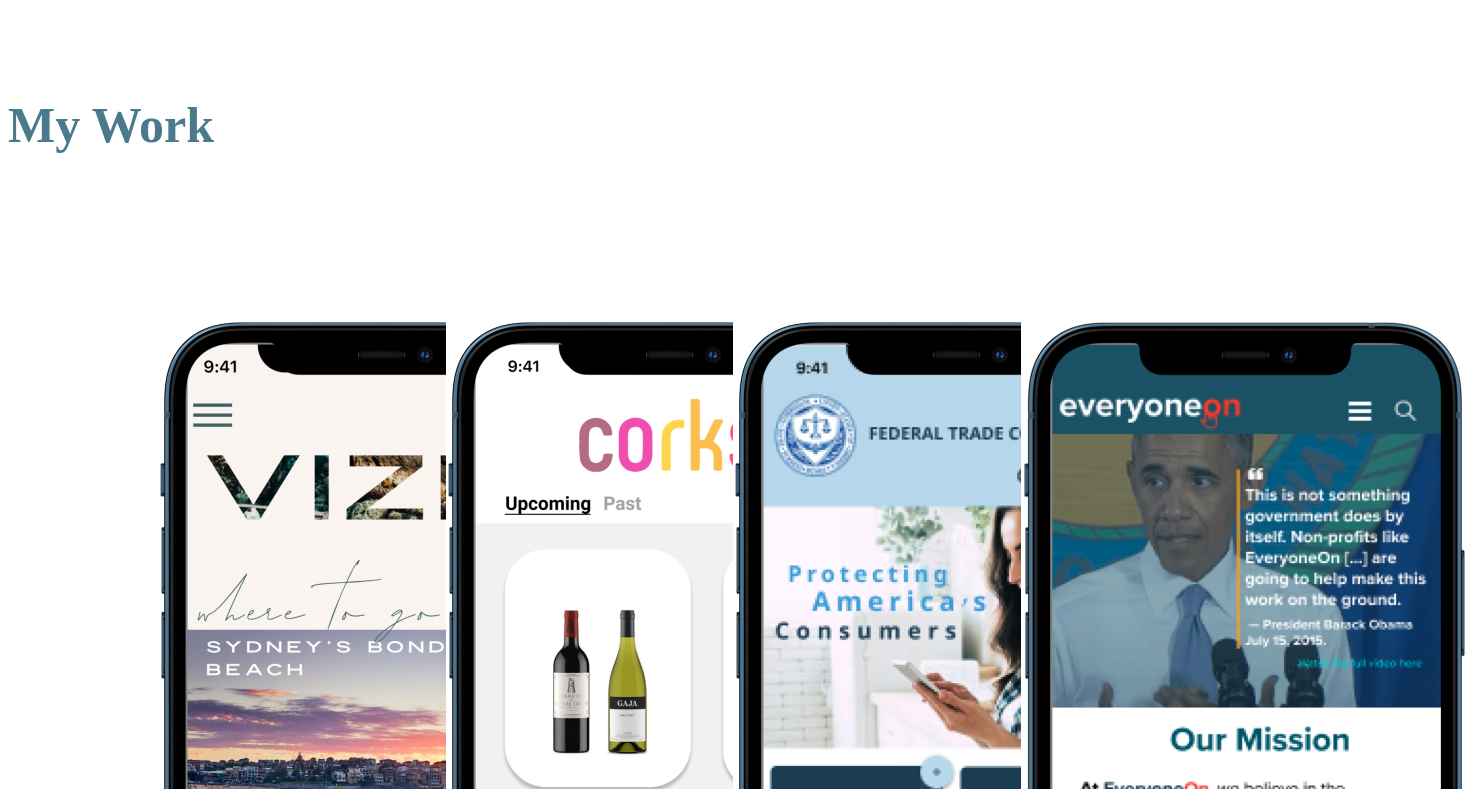
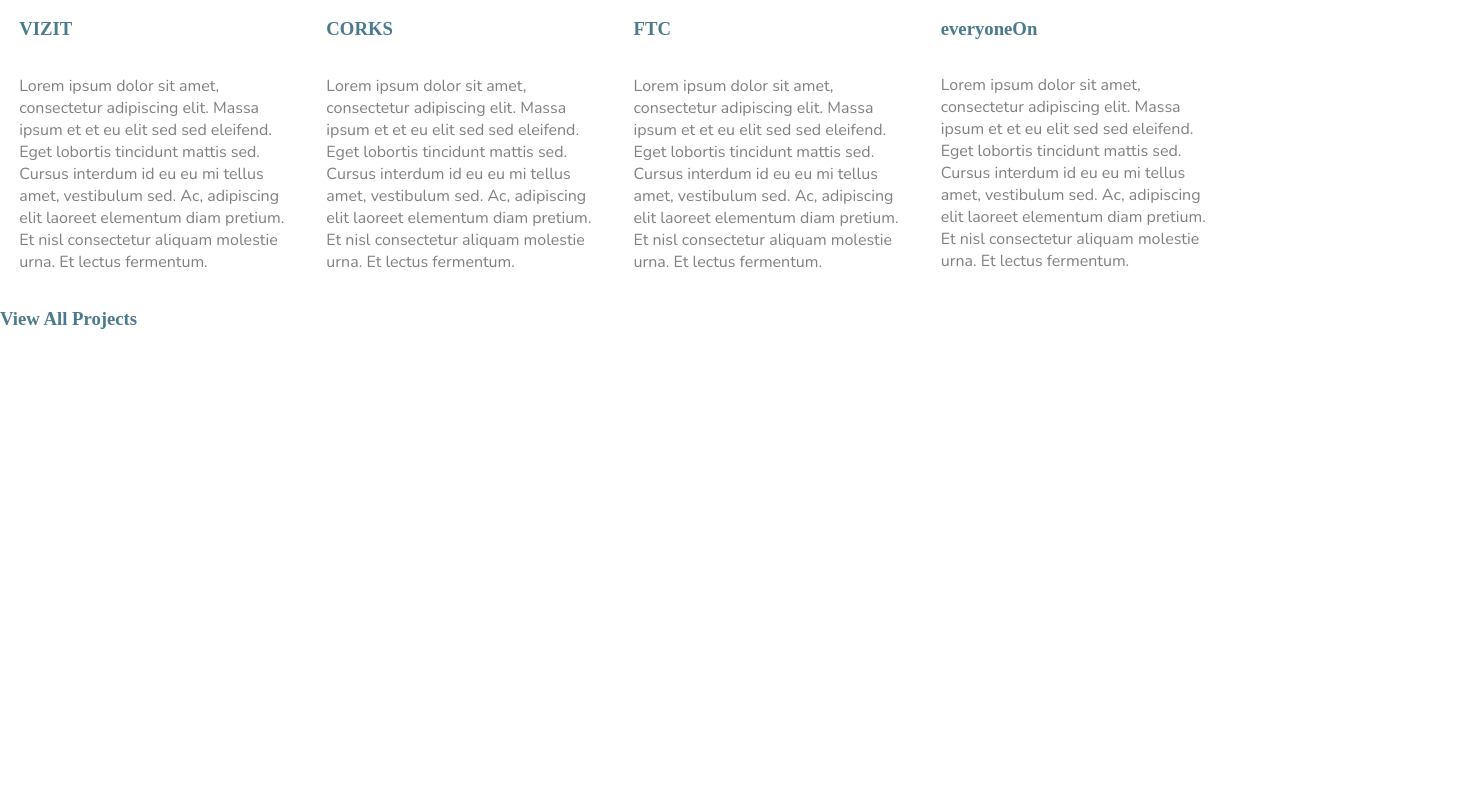
Before and after one commit to katebrower/UX_UI_HW_19, a plain HTML site: page index.html in a window 1280 px wide. Shown: the part 1417-2206 px from the top of the page, 1468 px wide, since content can reach past the window. After the commit the page ends 1765 px from the top, so only its background shows below. Drawn offline with nearby package versions, Linux system fonts and the light colour scheme.

Commit message:
new images

```diff
--- a/CSS/style.css
+++ b/CSS/style.css
@@ -1,9 +1,14 @@
-.headerGroup{
+.headerGroup {
     display:flex;
-    /* justify-content: space-between; */
+    width:100vw;
+    justify-content: space-between;
     font-family: modena sans;
     color:#4A7A8C;
 
+}
+
+body {
+    margin: 0px;
 }
 
 button {
@@ -53,17 +58,24 @@
     display:flex;
 }
 
-div {
+/* div {
     width: 33%;
     padding: 50px;
     margin: 25px;
 
+} */
+
+.workGrid, .mySkills {
+    display:flex;
+    width:100vw;
 }
 
-.workGrid {
-    display:flex;
+.workGrid div, .mySkills div div{
+width: 21vw;
+display: flex;
+flex-direction: column;
+padding: 0 1.5vw;
 }
-
 
 @media only screen and (max-width: 600){
    .workGrid .flexContainer {
--- a/index.html
+++ b/index.html
@@ -21,9 +21,9 @@
         <div><button>Work with Me</button></div>
     </div>
 </header>
+<h1>My Skills</h1>
+ <section class= "mySkills">
 
- <section class= "mySkills">
-            <h1>My Skills</h1>
             <div class="flexContainer">
                 <div class="vizit">
                     <img src="images/My Skills/Research.png">
@@ -47,7 +47,7 @@
 
     </section>
 
-<section clas= myWork>
+<section class= myWork>
     <h1>My Work</h1>
     <div class="workGrid">
         <div>
```
